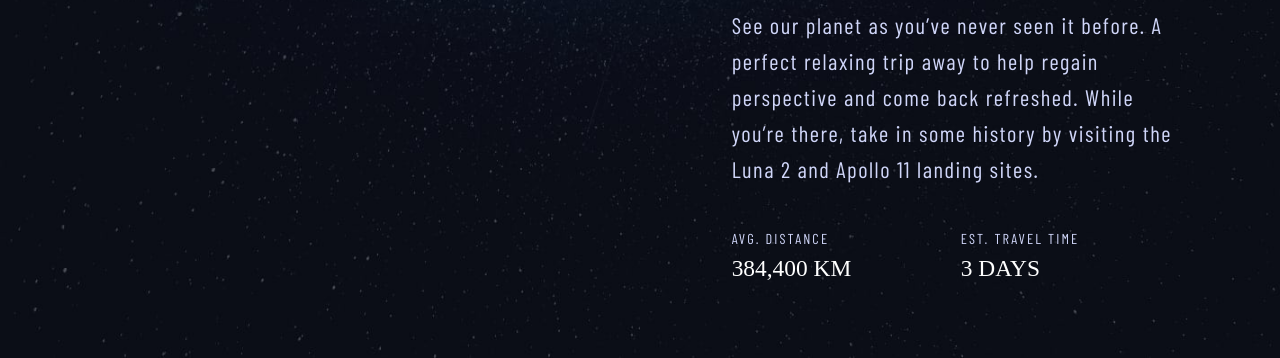
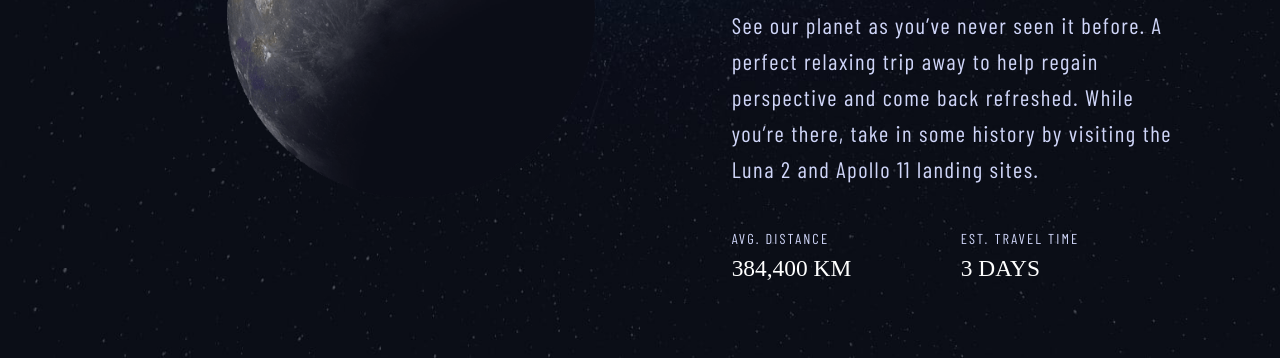
Before and after one commit to joshir16/space, a website: page destination.html in a window 1280 px wide. Shown: the part 452-810 px from the top of the page. Drawn offline with nearby package versions, Linux system fonts and the light colour scheme; the site is published under a folder, as on GitHub Pages, so addresses that start at the root find nothing; a web font is replaced by a local one.

Commit message:
v-- 0.0.1.1

```diff
--- a/destination.html
+++ b/destination.html
@@ -97,7 +97,7 @@
         </nav>
 
         <img
-          src="/img/destination/image-moon.png"
+          src="img/destination/image-moon.png"
           alt="moon"
           class="destination__img"
         />
```
